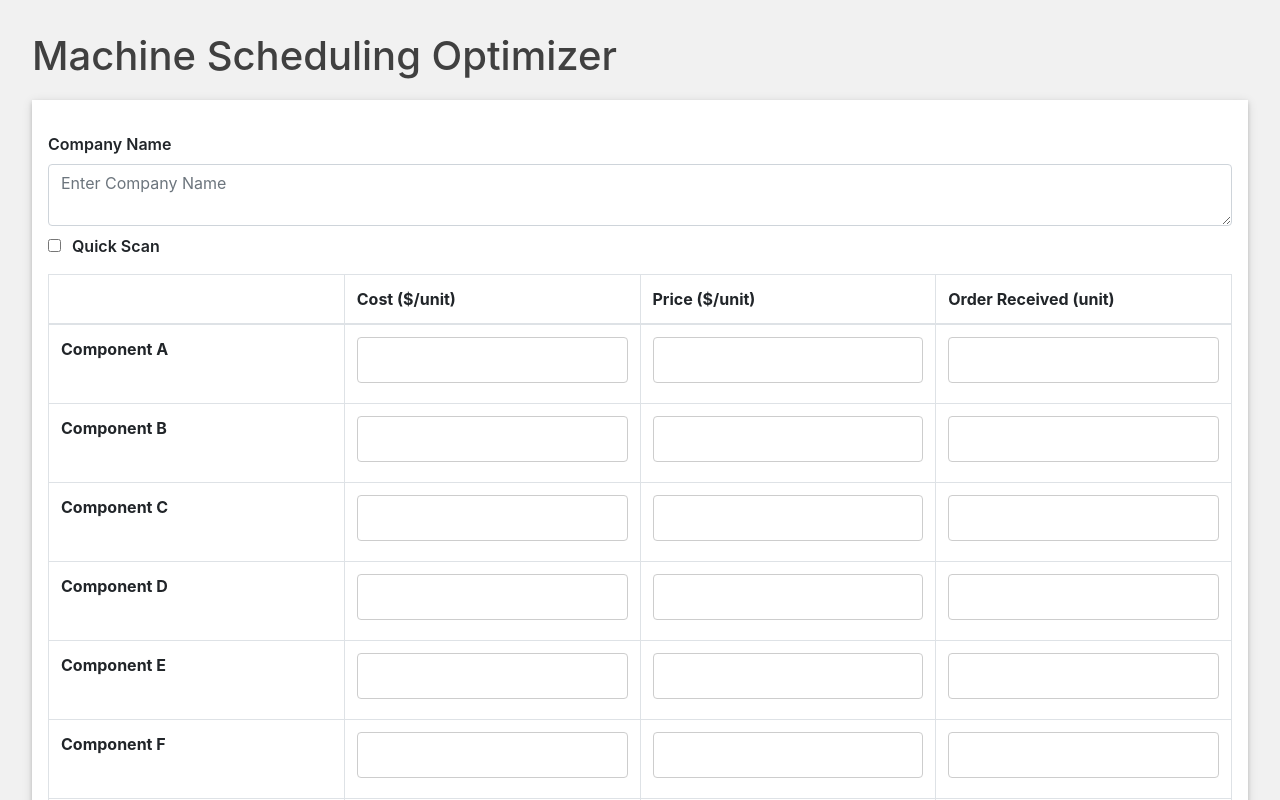
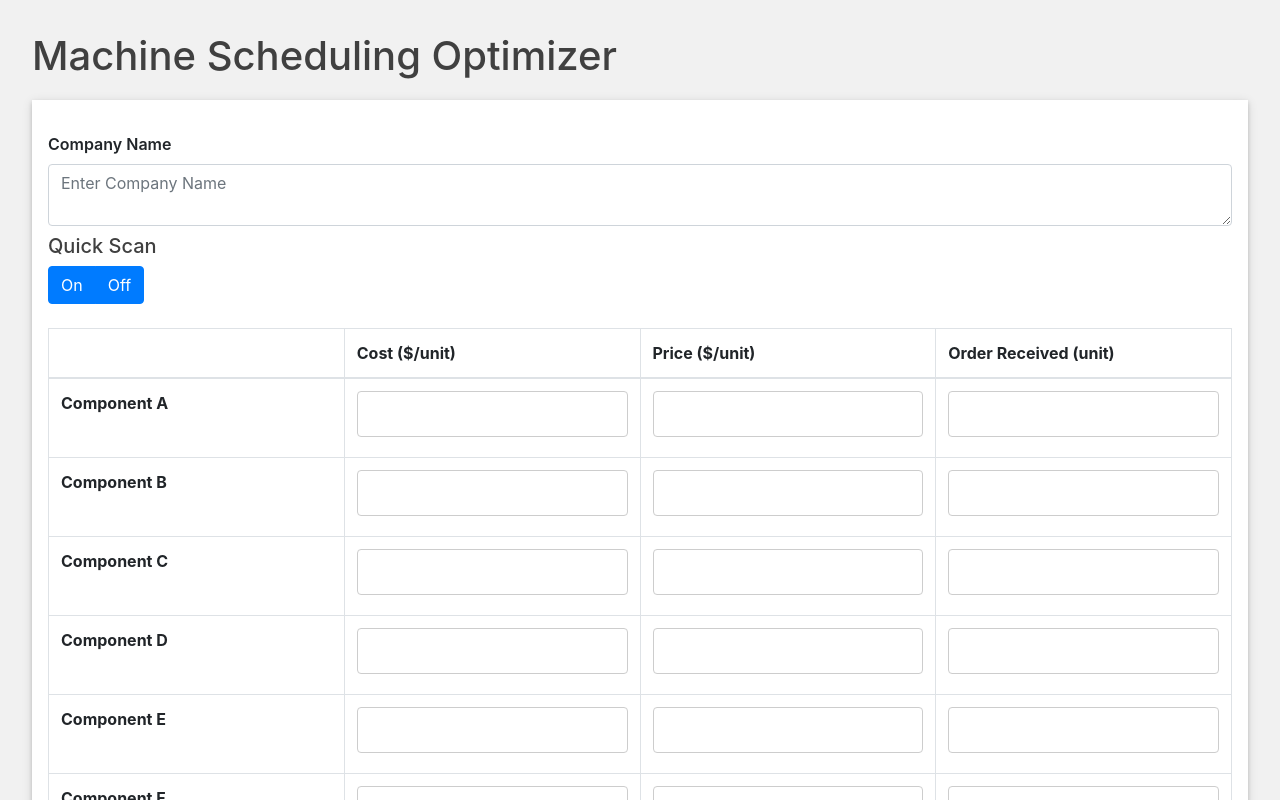
Before and after one commit to SeahJunRu/company-order-form, a React (Create React App) app: page / in a window 1280 px wide. Shown: the top 800 px of the page. Built offline with nearby package versions, Linux system fonts and the light colour scheme.

Commit message:
quickScan radio button update

```diff
--- a/src/Submission.js
+++ b/src/Submission.js
@@ -1,6 +1,6 @@
 import React from 'react'
 import TableForm from './Table'
-import { Input, Button, Form, FormGroup, Label , Spinner } from 'reactstrap'
+import { Input, Button, ButtonGroup , Form, FormGroup, Label , Spinner } from 'reactstrap'
 import './main.css'
 import axios from 'axios'
 
@@ -18,7 +18,8 @@ class Submission extends React.Component {
       errors: null
     }
     this.handleSubmit = this.handleSubmit.bind(this);
-	  this.showHome = this.showHome.bind(this);
+	this.showHome = this.showHome.bind(this);
+	this.onRadioBtnClick = this.onRadioBtnClick.bind(this);
   }
 
   handleSubmit(event) {
@@ -26,7 +27,7 @@ class Submission extends React.Component {
     const data = new FormData(event.target);
 	  const json = Object.assign(...Array.from(data, ([x,y]) => ({[x]:y})));
 	  const inputData = [{
-        "quickScan": json.quickScan,
+        "quickScan": this.state.rSelected,
         "components": [{
 		  "name": "C1",
 		  "cost": json.A1,
@@ -95,6 +96,10 @@ class Submission extends React.Component {
     });
   }
 
+  onRadioBtnClick(rSelected) {
+    this.setState({ rSelected });
+  }
+
   render() {
     const { schedule, maxProfits, numOfComponents, isLoading, showResult } = this.state;
     if (showResult === true) {
@@ -147,8 +152,11 @@ class Submission extends React.Component {
               <Label for="companyName">Company Name</Label>
               <Input type="textarea" name="company" id="companyName" placeholder="Enter Company Name" />
               <div className='checkbox-container'>
-                <Input type="checkbox" name="quickScan" id="quickScan" />
-                <Label for="quickScan">Quick Scan</Label>
+			    <h5>Quick Scan</h5>
+                <ButtonGroup>
+                  <Button color="primary" onClick={() => this.onRadioBtnClick(true)} active={this.state.rSelected === true}>On</Button>
+                  <Button color="primary" onClick={() => this.onRadioBtnClick(false)} active={this.state.rSelected === false}>Off</Button>
+                </ButtonGroup>
               </div>
             </FormGroup>
             <FormGroup>
```
